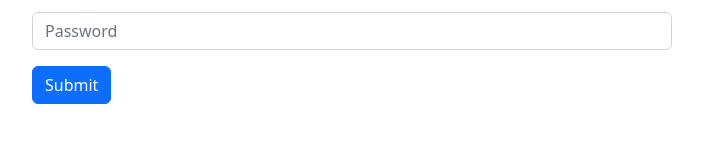
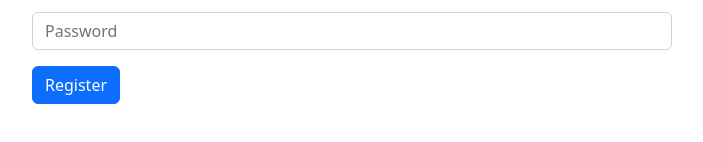
Before and after one commit to 665-stack/email-password-authentication, a React (Create React App) app: page / in a window 1280 px wide. Shown: the part 224-366 px from the top of the page, without its empty margins (288-991 px from the left). Built offline with nearby package versions, Linux system fonts and the light colour scheme.

Commit message:
set empty field after register button click

```diff
--- a/src/App.js
+++ b/src/App.js
@@ -38,7 +38,7 @@ function App() {
       event.stopPropagation();
       return;
     }
-    // reglar expressoin
+    // reglar expressoin for password validation
     if (!/(?=.*?[#?!@$%^&*-])/.test(password)) {
       setError('Password should contain at least one special character ')
       return;
@@ -51,11 +51,16 @@ function App() {
       .then(userCredential => {
         const user = userCredential.user;
         setUser(user)
-        console.log(user)
+
+        // register button e click korle input field empty hoye jabe
+        setEmail('')
+        setPassword('')
       })
       .catch(error => {
         console.error(error)
       })
+
+    // page reload hobe na
     event.preventDefault();
   }
 
@@ -90,7 +95,7 @@ function App() {
           <Form.Group className="mb-3" controlId="formBasicCheckbox">
           </Form.Group>
           <Button variant="primary" type="submit">
-            Submit
+            Register
           </Button>
         </Form>
       </div>
```
